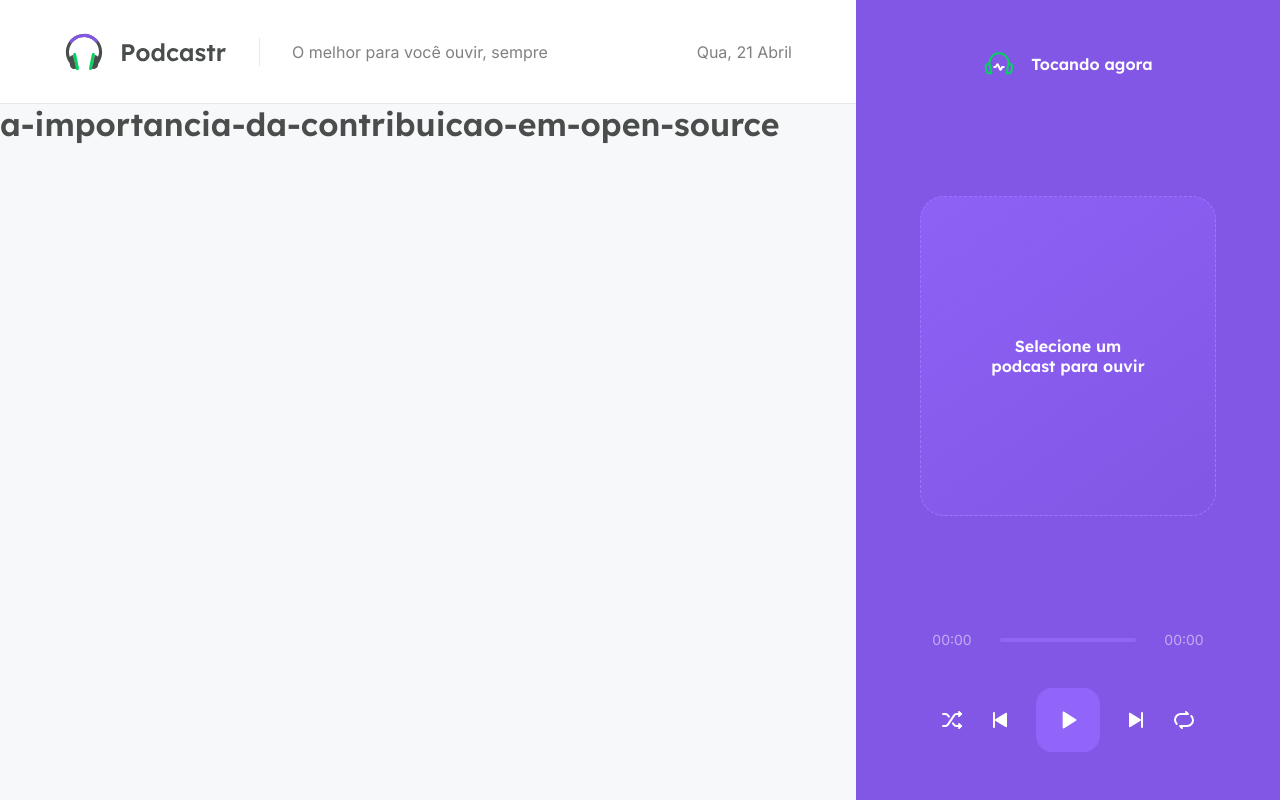
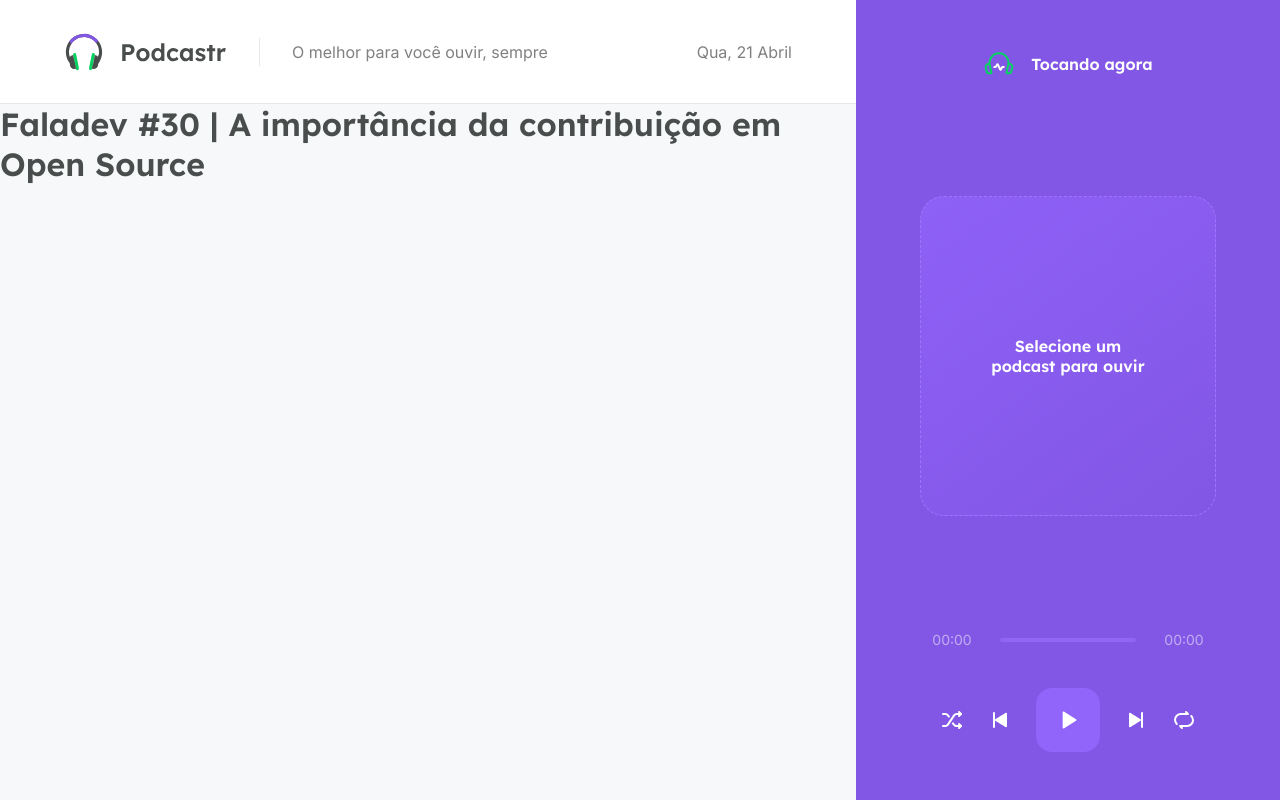
Before and after one commit to MarcosJBM/podcastr-nlw-5, a Next.js app: page /episodes/a-importancia-da-contribuicao-em-open-source in a window 1280 px wide. Built offline with nearby package versions, Linux system fonts and the light colour scheme; data requests are answered from the project's data file.

Commit message:
Created: slug component.

```diff
--- a/src/@types/index.d.ts
+++ b/src/@types/index.d.ts
@@ -1,4 +1,4 @@
-type Episode = {
+interface Episode {
   id: string;
   title: string;
   members: string;
@@ -7,14 +7,14 @@ type Episode = {
   description: string;
   file: File;
   durationAsString: string;
-};
+}
 
 interface File {
   url: string;
   duration: number;
 }
 
-type HomeProps = {
+type HomepageProps = {
   latestEpisodes: Episode[];
   allEpisodes: Episode[];
 };
--- a/src/pages/episodes/[slug].tsx
+++ b/src/pages/episodes/[slug].tsx
@@ -1,11 +1,52 @@
+import { GetStaticPaths, GetStaticProps } from 'next';
+
 import { useRouter } from 'next/router';
 
-export default function Episode() {
-  const router = useRouter();
+import { format, parseISO } from 'date-fns';
+import { ptBR } from 'date-fns/locale';
 
-  return (
-    <div>
-      <h1>{router.query.slug}</h1>
-    </div>
-  );
+import { api } from '../../services/api';
+
+import { convertDurationToTimeString } from '../../utils/convertDurationToTimeString';
+
+interface Episodes {
+  episode: Episode;
 }
+
+export default function Episode({ episode }: Episodes) {
+  return <h1>{episode.title}</h1>;
+}
+
+export const getStaticPaths: GetStaticPaths = async () => {
+  return {
+    paths: [],
+    fallback: 'blocking',
+  };
+};
+
+export const getStaticProps: GetStaticProps = async context => {
+  const { slug } = context.params;
+
+  const { data } = await api.get<Episode>(`/episodes/${slug}`);
+
+  const episode = {
+    id: data.id,
+    title: data.title,
+    thumbnail: data.thumbnail,
+    members: data.members,
+    published_at: format(parseISO(data.published_at), 'd MMM yy', {
+      locale: ptBR,
+    }),
+    duration: Number(data.file.duration),
+    durationAsString: convertDurationToTimeString(Number(data.file.duration)),
+    description: data.description,
+    url: data.file.url,
+  };
+
+  return {
+    props: {
+      episode,
+    },
+    revalidate: 60 * 60 * 24, // 24 Hours
+  };
+};
--- a/src/pages/index.tsx
+++ b/src/pages/index.tsx
@@ -12,7 +12,7 @@ import { convertDurationToTimeString } from '../utils/convertDurationToTimeStrin
 
 import styles from './home.module.scss';
 
-export default function Home({ latestEpisodes, allEpisodes }: HomeProps) {
+export default function Home({ latestEpisodes, allEpisodes }: HomepageProps) {
   return (
     <div className={styles.homepage}>
       <section className={styles.latestEpisodes}>
@@ -118,7 +118,6 @@ export const getStaticProps: GetStaticProps = async () => {
       durationAsString: convertDurationToTimeString(
         Number(episode.file.duration)
       ),
-      description: episode.description,
       url: episode.file.url,
     };
   });
```
